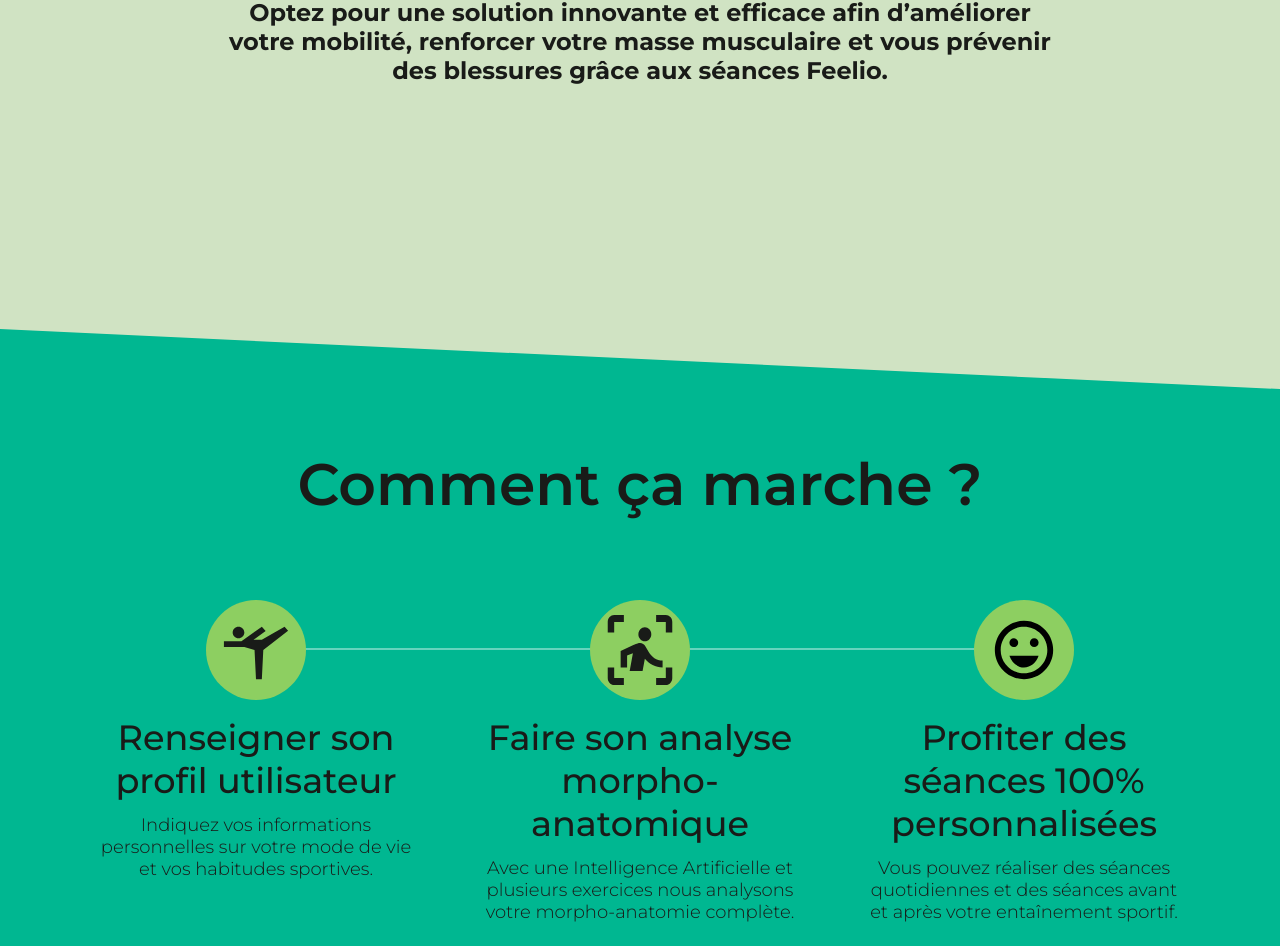
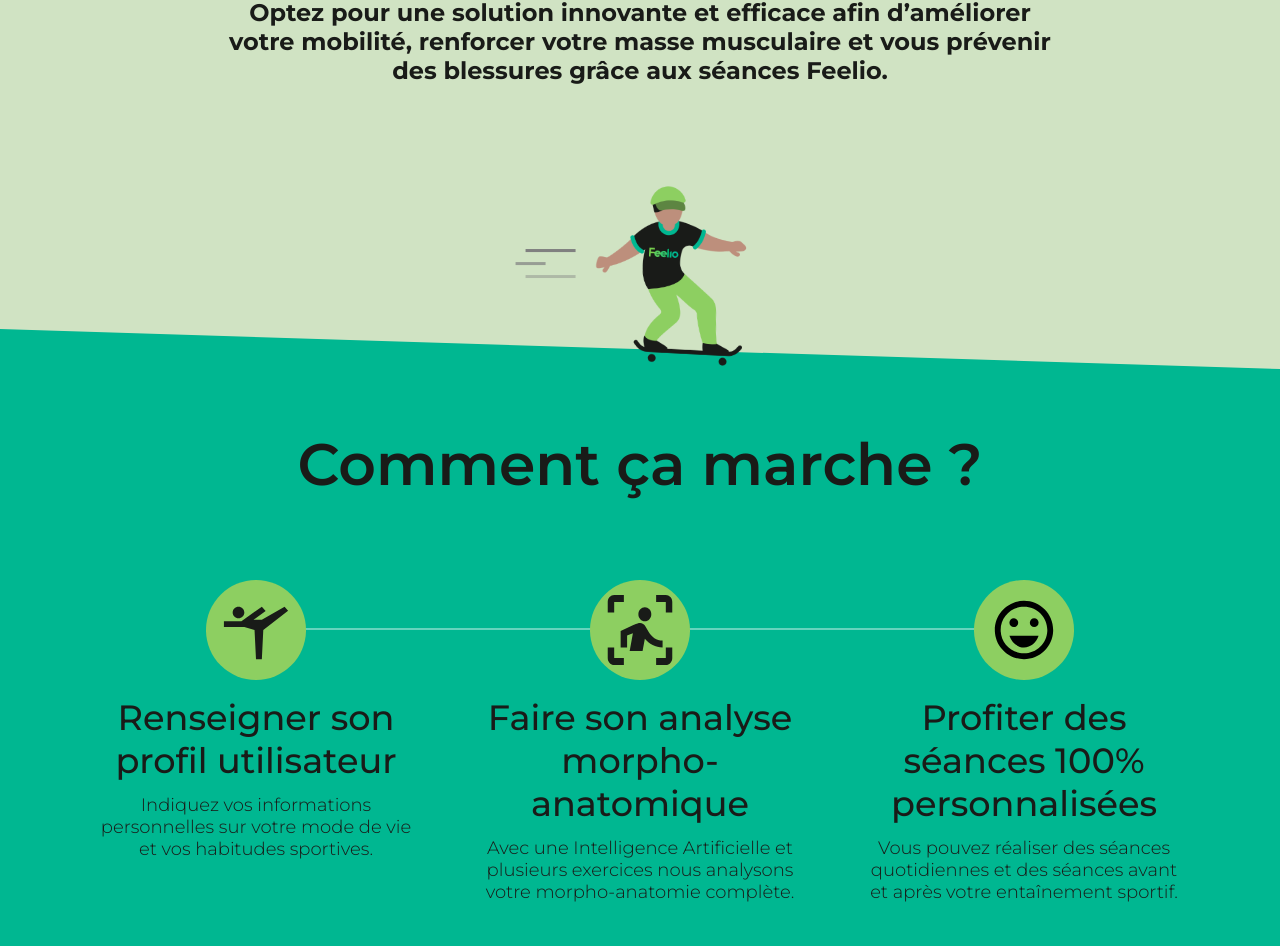
Before and after one commit to Feelio-fr/feelio-landing-page, a React (Create React App) app: page / in a window 1280 px wide. Shown: the part 1909-2855 px from the top of the page. Built offline with nearby package versions, Linux system fonts and the light colour scheme.

Commit message:
🩹 fix: Minor fixes skateboarder

```diff
--- a/src/components/runningMan/RunningMan.tsx
+++ b/src/components/runningMan/RunningMan.tsx
@@ -23,14 +23,14 @@ const RunningMan = () => {
 
     useEffect(() => {
         const unsubscribe = scrollYProgress.onChange((value) => {
-            if (value <= scrollProgress.get()) {
+            // if (value <= scrollProgress.get()) {
                 scrollProgress.set(value);
-            }
+            // }
         });
         return () => unsubscribe();
     }, [scrollYProgress, scrollProgress]);
 
-    const scrollTransformX = useTransform(scrollProgress, [0, 1], [windowSize, -200]);
+    const scrollTransformX = useTransform(scrollProgress, [0, 1], [windowSize, -250]);
     const scrollTransformY = useTransform(scrollProgress, [0, 1], [70, 0]);
 
     const windLine1Opacity = useTransform(scrollProgress, [0, 0.43, 0.50, 0.57, 1], [0, 0, 1, 0, 0]);
--- a/src/pages/Homepage/Homepage.module.css
+++ b/src/pages/Homepage/Homepage.module.css
@@ -358,7 +358,7 @@
 .inclinateDiv {
   max-width: 100vw;
   background-color: #d0e3c3;
-  border-bottom: 60px solid var(--secondary);
+  border-bottom: 40px solid var(--secondary);
   border-right: 100vw solid transparent;
   position: relative;
 }
```
